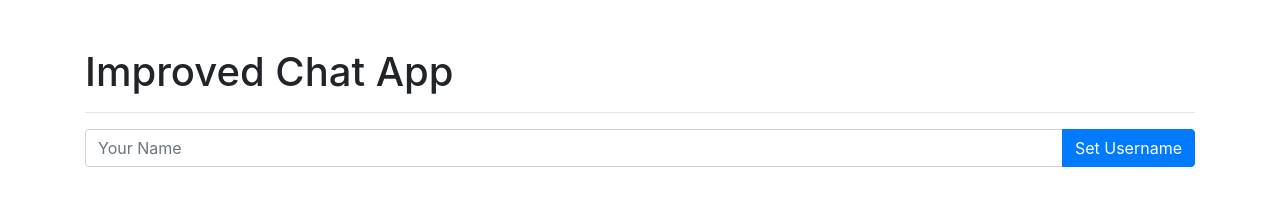
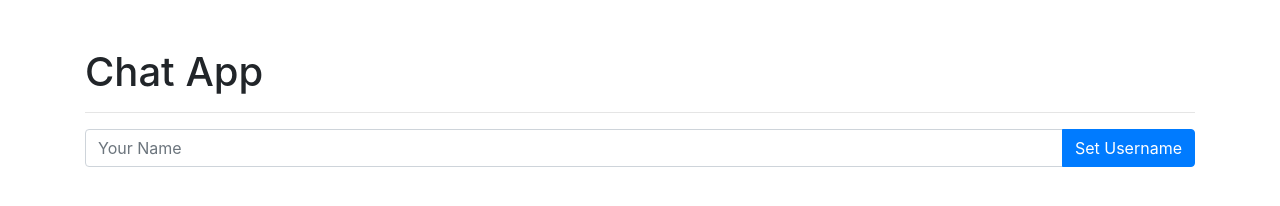
Before and after one commit to alithedev1/Simple-Chat-App, a website: page public/index.html in a window 1280 px wide. Drawn offline with nearby package versions, Linux system fonts and the light colour scheme; no server answers.

Commit message:
Small changes

```diff
--- a/public/index.html
+++ b/public/index.html
@@ -47,7 +47,7 @@
 </head>
 <body>
   <div class="container mt-5">
-    <h1>Improved Chat App</h1>
+    <h1> Chat App</h1>
     <hr />
 
     <!-- Username Input -->
```
